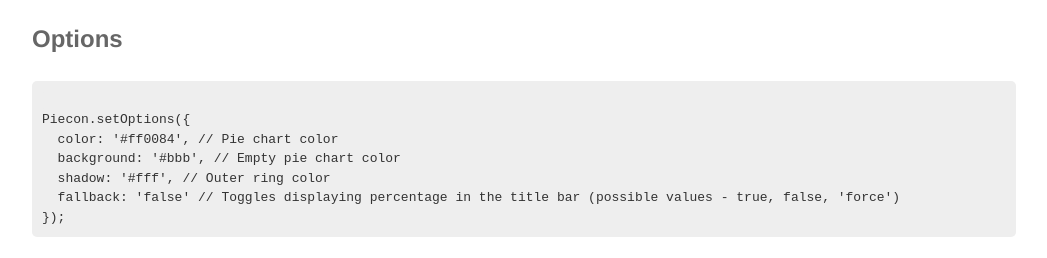
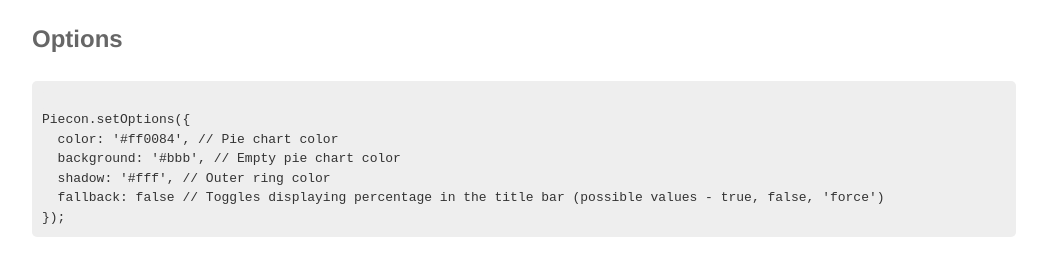
Before and after one commit to lipka/piecon, a plain HTML site: page index.html in a window 1280 px wide. Shown: the part 819-1077 px from the top of the page, without its empty margins (116-1163 px from the left). Drawn offline with Linux system fonts and the light colour scheme.

Commit message:
Fix typo.

```diff
--- a/index.html
+++ b/index.html
@@ -114,7 +114,7 @@
   color: '#ff0084', // Pie chart color
   background: '#bbb', // Empty pie chart color
   shadow: '#fff', // Outer ring color
-  fallback: 'false' // Toggles displaying percentage in the title bar (possible values - true, false, 'force')
+  fallback: false // Toggles displaying percentage in the title bar (possible values - true, false, 'force')
 });
 </code></pre>
 
```
